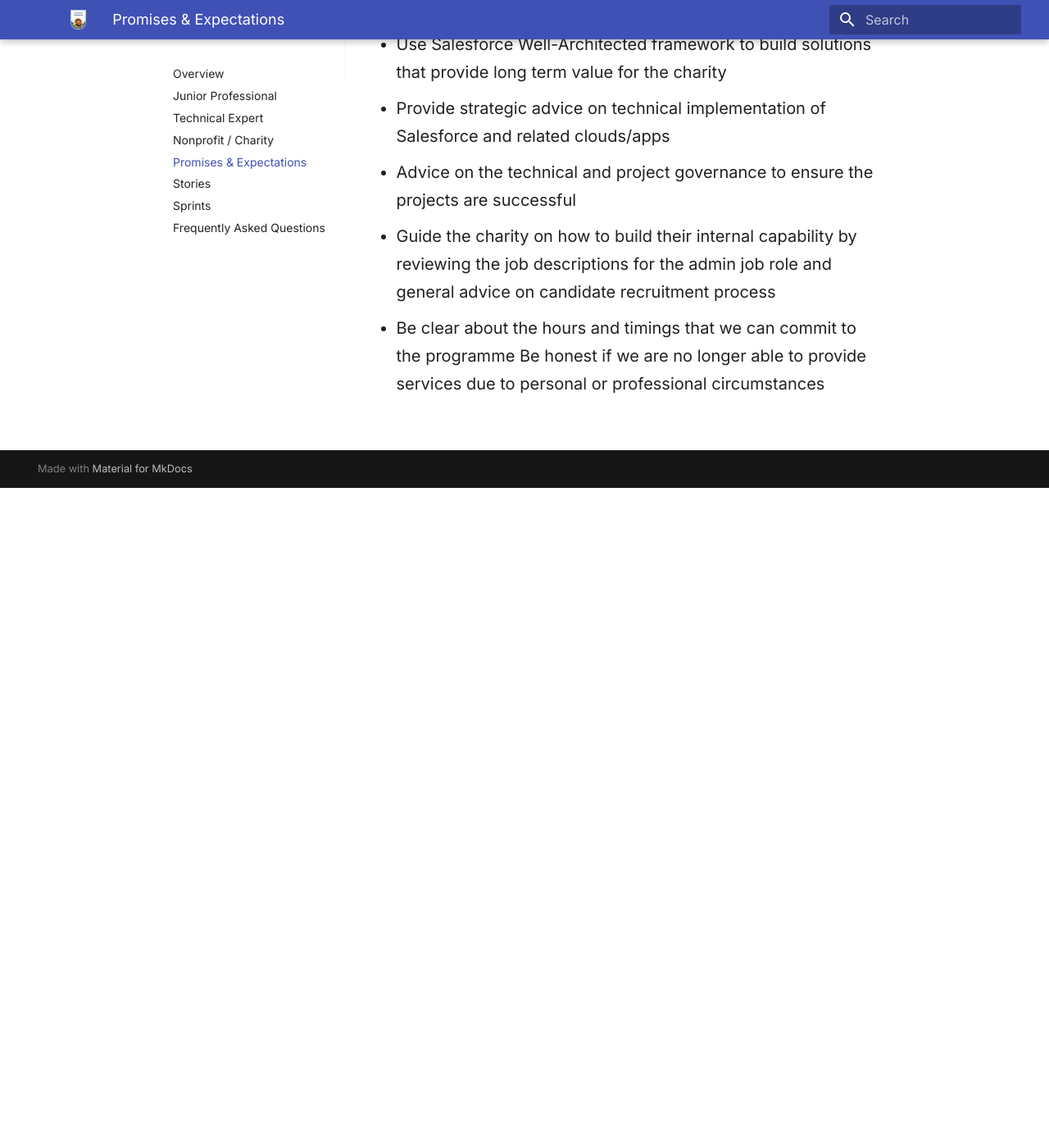
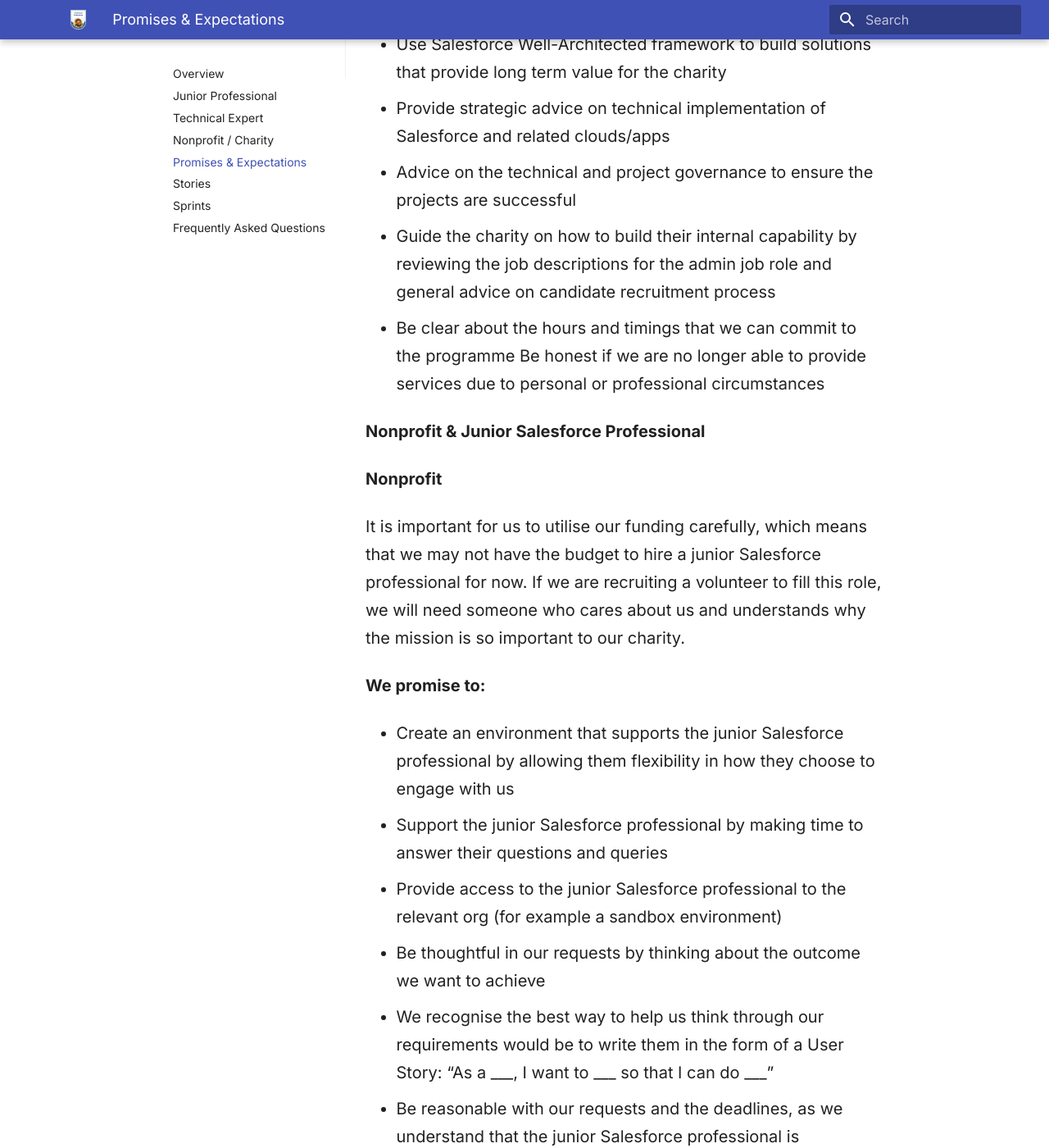
Before and after one commit to SFDO-Community-Sprints/The-Technical-Collective, an MkDocs documentation site: the page built from files/docs/promises-expectations.md, in a window 1280 px wide and 1400 px high, scrolled down 1911 px. Shown: the whole window at 82% size. Built offline with MkDocs 1.6.1 and Material for MkDocs 9.7.7, drawn with Linux system fonts in a browser that asks for light colours; before the commit the page ends 2506 px from its top, so only the background shows below that; some of the changed text lies outside the part shown.

Commit message:
Update promises-expectations.md

```diff
--- a/files/docs/promises-expectations.md
+++ b/files/docs/promises-expectations.md
@@ -31,3 +31,24 @@
 * Guide the charity on how to build their internal capability by reviewing the job descriptions for the admin job role and general advice on candidate recruitment process
 * Be clear about the hours and timings that we can commit to the programme
 Be honest if we are no longer able to provide services due to personal or professional circumstances
+
+**Nonprofit & Junior Salesforce Professional**
+
+**Nonprofit**
+
+It is important for us to utilise our funding carefully, which means that we may not have the budget to hire a junior Salesforce professional for now. If we are recruiting a volunteer to fill this role, we will need someone who cares about us and understands why the mission is so important to our charity.
+
+**We promise to:**
+
+* Create an environment that supports the junior Salesforce professional by allowing them flexibility in how they choose to engage with us
+* Support the junior Salesforce professional by making time to answer their questions and queries
+* Provide access to the junior Salesforce professional to the relevant org (for example a sandbox environment)
+* Be thoughtful in our requests by thinking about the outcome we want to achieve
+* We recognise the best way to help us think through our requirements would be to write them in the form of a User Story: “As a ___, I want to ___ so that I can do ___”
+* Be reasonable with our requests and the deadlines, as we understand that the junior Salesforce professional is volunteering and may have other demands on their time
+* Respect the junior Salesforce professional’s hours of work and not make requests out of work hours
+* Test requirements that have been built in a timely manner and report any issues found
+* Show our appreciation to the junior Salesforce professional by providing LinkedIn testimonials, personal written testimonials, recommendations and referrals as seen fit
+* Apply for DBS or equivalent background check for the Salesforce team (for both technical experts and junior Salesforce professionals) if required
+* Provide required training for the Salesforce team such as on policies and procedures, safeguarding, security, ethics, diversity and inclusion where necessary
+* Manage any legal requirements (such as providing NDA if sensitive information is to be shared)
```
